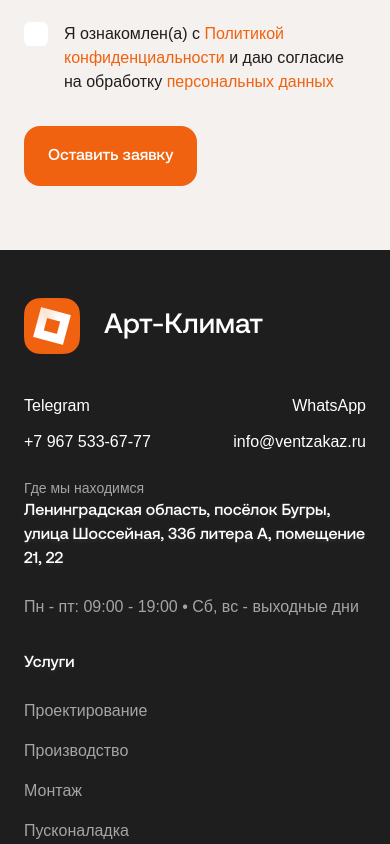
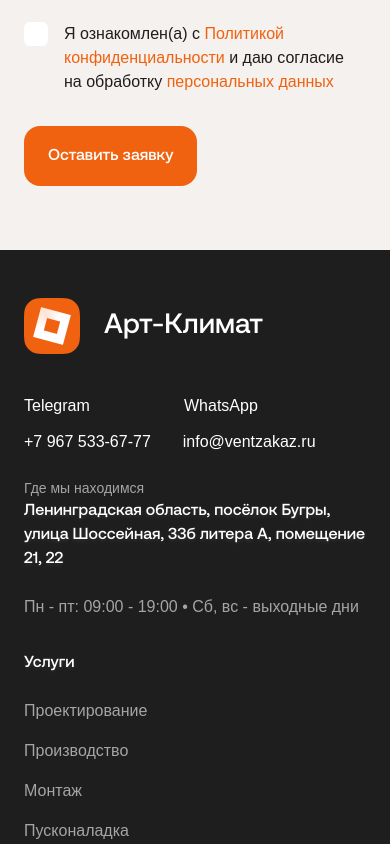
Before and after one commit to kinnaamf/art-klimat-vue, a Vue app: page / in a window 390 px wide. Shown: the part 11156-12000 px from the top of the page. Built offline with nearby package versions, Linux system fonts and the light colour scheme; a web font is replaced by a local one.

Commit message:
style: add responsive footer

```diff
--- a/src/assets/styles/components.css
+++ b/src/assets/styles/components.css
@@ -108,7 +108,7 @@
 
     .footer__content {
         @apply flex flex-col justify-between gap-8
-        xl:flex-row xl:gap-12;
+        lg:flex-row xl:gap-12;
     }
 
     .footer__brand {
@@ -127,16 +127,21 @@
         @apply flex flex-col gap-3
     }
 
+    .footer__contacts--item {
+        @apply flex flex-row gap-8
+    }
+
     .footer__divider {
         @apply h-px bg-white/10 my-12;
     }
 
     .footer__bottom {
-        @apply flex xl:flex-row flex-col gap-4;
+        @apply flex md:flex-row flex-col gap-4;
     }
 
     .footer__navigation {
-        @apply flex flex-col gap-12 md:flex-row xl:gap-24;
+        @apply flex flex-col gap-12
+        md:flex-row md:justify-between xl:gap-24;
     }
 
     .footer-column {
--- a/src/components/layout/AppFooter.vue
+++ b/src/components/layout/AppFooter.vue
@@ -22,13 +22,13 @@ const {
         </div>
         <div class="footer__info">
           <div class="footer__contacts">
-            <div class="flex justify-between gap-4">
-            <span>Telegram</span>
-            <span>WhatsApp</span>
-          </div>
-            <div class="flex justify-between gap-4">
-              <span>+7 967 533-67-77</span>
-              <span>info@ventzakaz.ru</span>
+            <div class="footer__contacts--item">
+              <h3 class="w-[8rem]">Telegram</h3>
+              <h3 class="w-[8rem]">WhatsApp</h3>
+            </div>
+            <div class="footer__contacts--item">
+              <h3>+7 967 533-67-77</h3>
+              <h3>info@ventzakaz.ru</h3>
             </div>
           </div>
           <div>
```
